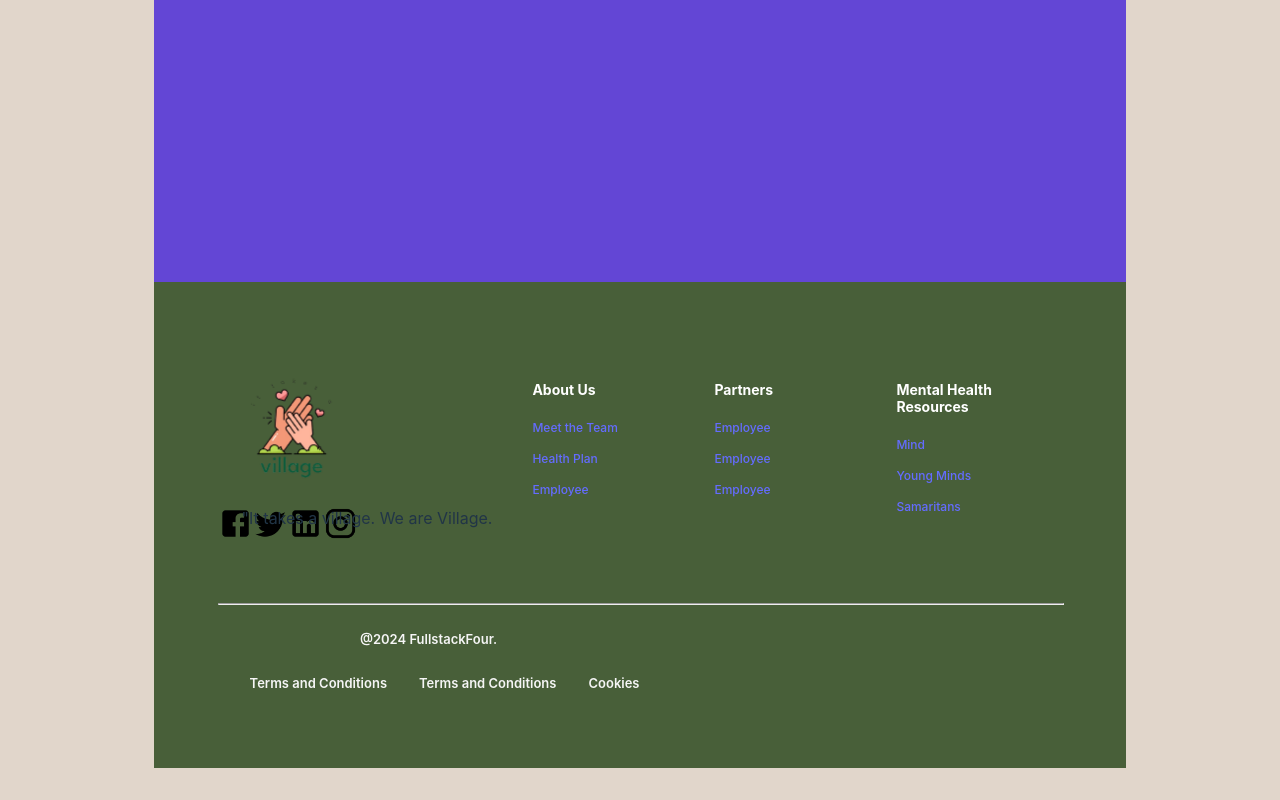
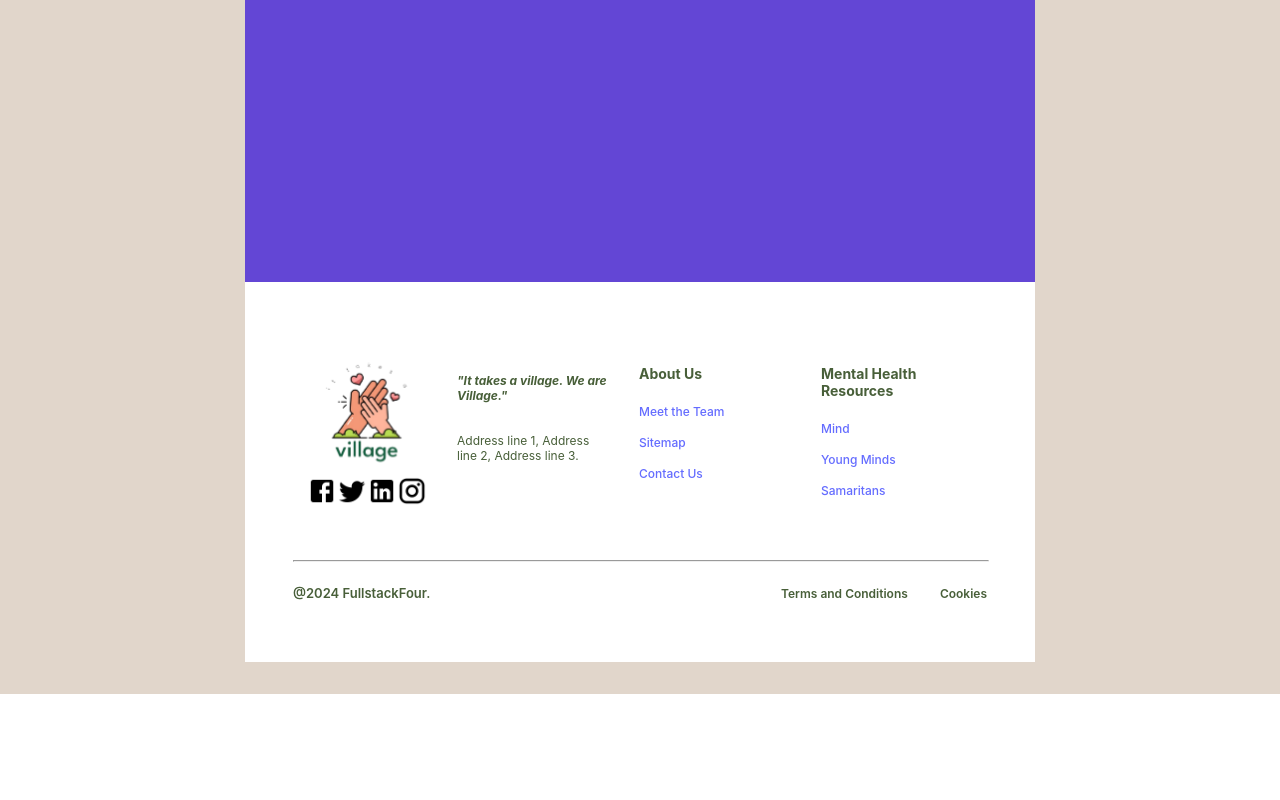
Before and after one commit to cactusballs/FullstackFour, a React (Vite) app in the folder client/: page /footer in a window 1280 px wide. Shown: the part 450-1250 px from the top of the page. After the commit the page ends 1144 px from the top, so only its background shows below. Built offline with nearby package versions, Linux system fonts and the light colour scheme.

Commit message:
more styling completed and flexbox fixed

```diff
--- a/client/src/App.jsx
+++ b/client/src/App.jsx
@@ -36,6 +36,7 @@ function Forum() {
       <ForumMain />
       <ForumTopicThreads />
       <SingleThread id={3} />
+      <Footer/>
       {/* update thread id to navigate between conversations*/}
     </div>
   );
--- a/client/src/components/footer/Footer.css
+++ b/client/src/components/footer/Footer.css
@@ -1,17 +1,17 @@
-.section_padding{
-    padding: 4rem 4rem;
+.section_padding {
+  padding: 3rem 3rem;
 }
 
-.footer{
-    background-color: #485F39;
+.footer {
+  background-color: white;
 }
 
-.sb_footer{
+.sb_footer {
   display: flex;
   flex-direction: column;
 }
 
-.sb_footer-links{
+.footer-links {
   display: flex;
   justify-content: space-between;
   align-items: flex-start;
@@ -22,81 +22,102 @@
   margin-bottom: 2rem;
 }
 
-/* .slogan{
-
-} */
+.slogan {
+  font-style: italic;
+}
 
 
-.sb_footer-links-div{
+
+.footer-links-div {
   width: 150px;
   margin: 1rem;
   display: flex;
   justify-content: flex-start;
   flex-direction: column;
-color: white;
+  color: #485f39;
 }
 
-a{
-    color: white;
+a {
+  color: #485f39;
   flex-direction: row;
 }
 
-.socialmedia{
+.images{
+    display: flex;
+    flex-direction: column;
+}
+
+.socialmedia {
   display: flex;
   flex-direction: row;
+  justify-content: center;
 }
 
-.socialmedia img{
-    width: 35px;
+.logo {
+    margin-bottom: 1rem;
   }
 
+  .socials-container{
+    margin-top: -30px;
+  }
 
-.sb_footer-links-div h4{
+.socialmedia img {
+  width: 30px;
+  fill: blue;
+    stroke: green;
+}
+
+.footer-links-div h4 {
   font-size: 14px;
   line-height: 17px;
   margin-bottom: 0.9rem;
 }
 
-
-.sb_footer-links-div p{
+.footer-links-div p {
   font-size: 12px;
   line-height: 15px;
   margin: 0.5rem 0;
   cursor: pointer;
 }
 
-
-.sb_footer-below{
+.footer-below {
   display: flex;
   flex-direction: row;
   justify-content: space-between;
   margin-top: 0.2rem;
 }
 
-.sb_footer-below-links{
+.footer-below-links {
   display: flex;
   flex-direction: row;
+  justify-content: flex-end;
+}
+
+.footer-below-links p {
+  font-size: 12px;
+  line-height: 15px;
+  margin-left: 2rem;
+  color: #485f39;
+  font-weight: 600;
+}
+
+hr {
+  color: white;
+  width: 100%;
+}
+
+.footer-copyright p {
+  font-size: 13px;
+  line-height: 15px;
+  color: #485f39;
+  font-weight: 600;
 }
 
 
-.sb_footer-below-links p{
-    font-size: 12px;
-    line-height: 15px;
-    margin-left: 2rem;
-    color: white;
-    font-weight: 600;
-}
-
-hr{
-    color: white !important;
-    width: 100%;
-}
-
-.sb_footer-copyright p{
-    font-size: 13px;
-    line-height: 15px;
-    color: whitesmoke;
-    font-weight: 600;
+.footer-copyright{
+    display: flex;
+    flex-direction: row;
+    justify-content: space-between;
 }
 
 /* media queries */
--- a/client/src/components/footer/Footer.jsx
+++ b/client/src/components/footer/Footer.jsx
@@ -9,15 +9,14 @@ import linkedIn from "../../assets/images/socials/linkedin.png";
 const Footer = () => {
   return (
     <div className="footer">
-      <div className="sb_footer section_padding">
-        <div className="sb_footer-links">
+      <div className="footer section_padding">
+        <div className="footer-links">
           <div className="images">
             <div className="logo">
               <img src={logo} alt="Village Logo" />
-              <p className="slogan">"It takes a village. We are Village.</p>
             </div>
 
-            <div className="socialMedia">
+            <div className="socials-container">
               <div className="socialmedia">
                 <p>
                   <img src={facebook} alt="facebook logo" />
@@ -35,32 +34,29 @@ const Footer = () => {
             </div>
           </div>
 
-          <div className="sb_footer-links-div">
+          <div className="footer-links-div">
+            <h4>
+              {" "}
+              <p className="slogan">"It takes a village. We are Village."</p>
+            </h4>
+
+            <p>Address line 1, Address line 2, Address line 3.</p>
+          </div>
+
+          <div className="footer-links-div">
             <h4>About Us</h4>
             <a href="/meet-the-team">
               <p>Meet the Team</p>
             </a>
-            <a href="/healthplan">
-              <p>Health Plan</p>
+            <a href="/sitemap">
+              <p>Sitemap</p>
             </a>
-            <a href="/employee">
-              <p>Employee</p>
+            <a href="/contact">
+              <p>Contact Us</p>
             </a>
           </div>
 
-          <div className="sb_footer-links-div">
-            <h4>Partners</h4>
-            <a href="/employee">
-              <p>Employee</p>
-            </a>
-            <a href="/employee">
-              <p>Employee</p>
-            </a>
-            <a href="/employee">
-              <p>Employee</p>
-            </a>
-          </div>
-          <div className="sb_footer-links-div">
+          <div className="footer-links-div">
             <h4>Mental Health Resources</h4>
             <a href="https://www.mind.org.uk/">
               <p>Mind</p>
@@ -76,18 +72,13 @@ const Footer = () => {
 
         <hr></hr>
 
-        <div className="sb_footer-below">
-          <div className="sb_footer-copyright">
+        <div className="footer-below">
+          <div className="footer-copyright">
             <a href="https://github.com/cactusballs/FullstackFour">
               <p>@{new Date().getFullYear()} FullstackFour.</p>
             </a>
-
-            <div className="sb_footer-below-links">
-              <a href="/terms">
-                <div>
-                  <p>Terms and Conditions</p>
           </div>
-              </a>
+          <div className="footer-below-links">
             <a href="/terms">
               <div>
                 <p>Terms and Conditions</p>
@@ -102,7 +93,6 @@ const Footer = () => {
         </div>
       </div>
     </div>
-    </div>
   );
 };
 
```
Lines whose indentation alone changed are shown as unchanged.
